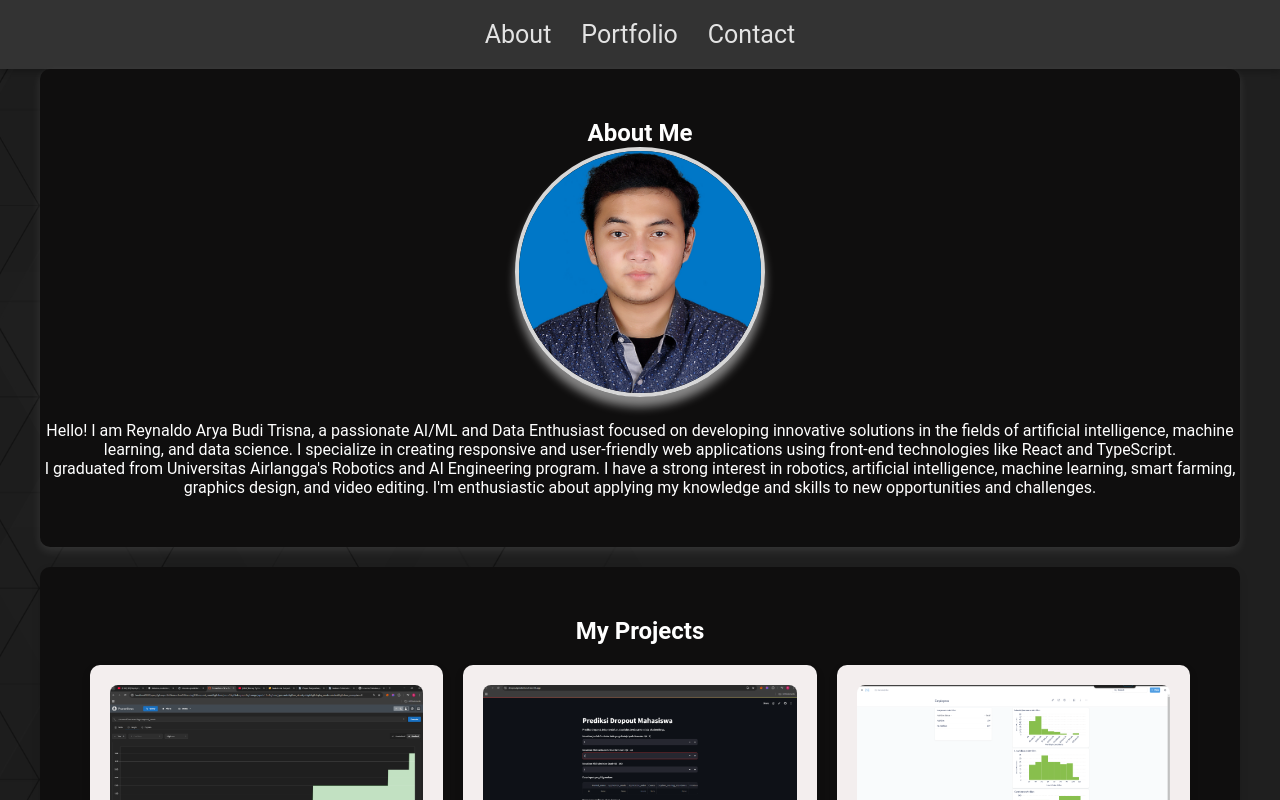
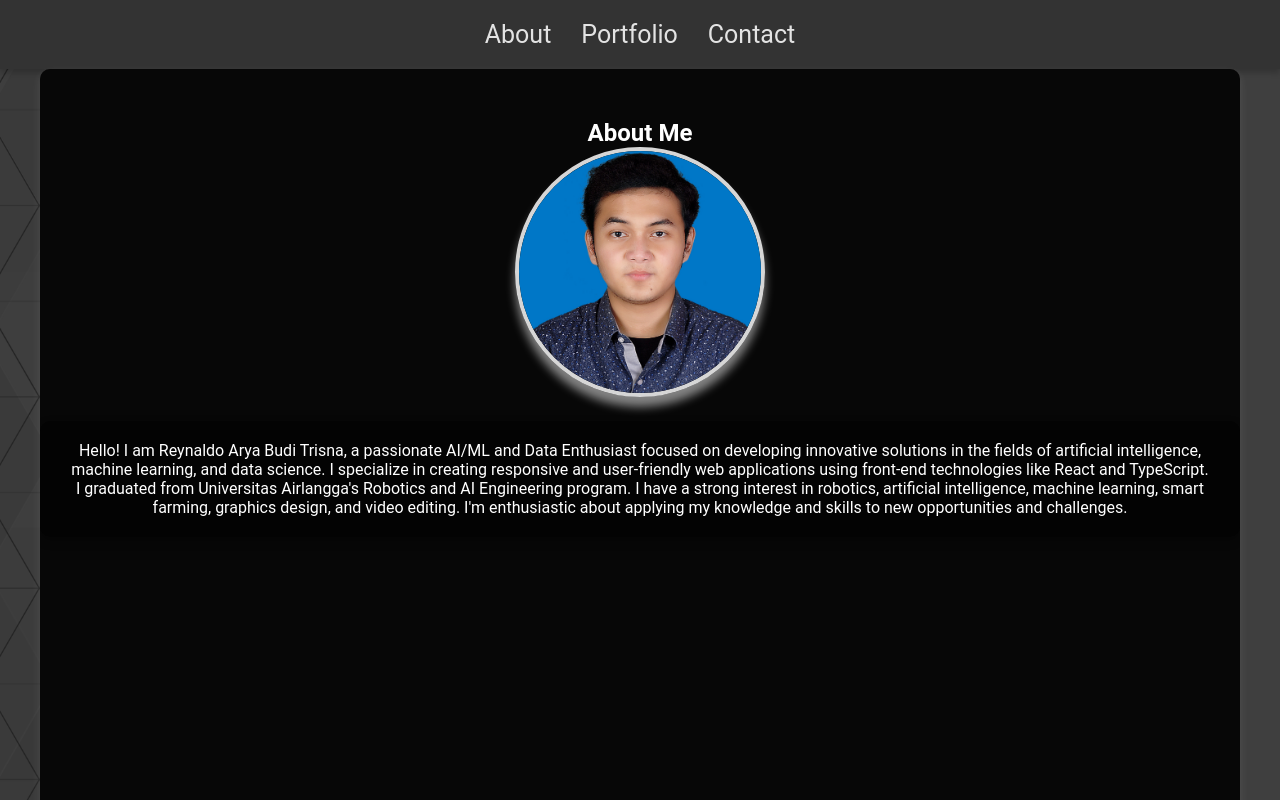
Before and after one commit to Loverzzz/reyportofolio, a React (Vite) app: page / in a window 1280 px wide. Shown: the top 800 px of the page. Built offline with nearby package versions, Linux system fonts and the light colour scheme.

Commit message:
index.css

```diff
--- a/src/index.css
+++ b/src/index.css
@@ -1,4 +1,4 @@
-/* index.css */
+/* Global Styles */
 * {
   margin: 0;
   padding: 0;
@@ -6,5 +6,85 @@
 }
 
 body {
-  font-family: 'Arial', sans-serif;
+  font-family: "Arial", sans-serif;
+  background-color: #121212; /* Dark background for the whole page */
+  color: white; /* White text for the entire page */
 }
+
+/* Contact Button Styles */
+.contact-button {
+  padding: 12px 30px;
+  background-color: white; /* White background */
+  color: black; /* Black text */
+  border: none;
+  border-radius: 50px; /* Rounded corners */
+  font-size: 16px;
+  cursor: pointer;
+  transition: background-color 0.3s ease, transform 0.3s ease;
+}
+
+.contact-button:hover {
+  background-color: #e76f51; /* Light color on hover */
+  color: white; /* Change text color to white when hovered */
+  transform: scale(1.05); /* Slightly enlarge the button on hover */
+}
+
+/* About Section Styling */
+.about {
+  position: relative;
+  padding: 50px 0;
+  color: white;
+  z-index: 1; /* Ensures content stays above the video */
+  height: 100vh; /* Full viewport height */
+  overflow: hidden; /* Prevents video from overflowing */
+}
+
+/* Profile Image Styles */
+.about img {
+  width: 250px;
+  height: 250px;
+  border-radius: 50%;
+  border: 4px solid #ffffffd5;
+  box-shadow: 0 10px 10px rgba(255, 255, 255, 0.5);
+  margin-bottom: 20px;
+  transition: transform 0.3s ease;
+}
+
+.about img:hover {
+  transform: scale(1.1); /* Scale image on hover */
+}
+
+/* Adding a Transparent Background with Shadow for Text Content */
+.about .flex-1 {
+  background-color: rgba(0, 0, 0, 0.6); /* Semi-transparent black background */
+  border-radius: 10px;
+  padding: 20px;
+  box-shadow: 0 4px 10px rgba(0, 0, 0, 0.3); /* Adding shadow to content */
+}
+
+/* Ensuring the video background fills the section */
+.video-background {
+  position: absolute;
+  top: 0;
+  left: 0;
+  width: 100%;
+  height: 100%;
+  z-index: -1;
+}
+
+.video-element {
+  width: 100%;
+  height: 100%;
+  object-fit: cover; /* Ensures the video covers the section area */
+  opacity: 0.6; /* Adjust opacity to make content more readable */
+}
+
+/* Add animation for moving background */
+@keyframes moveBackground {
+  0% {
+    background-position: 0 0;
+  }
+  100% {
+    background-position: 100% 100%;
+  }
+}
```
